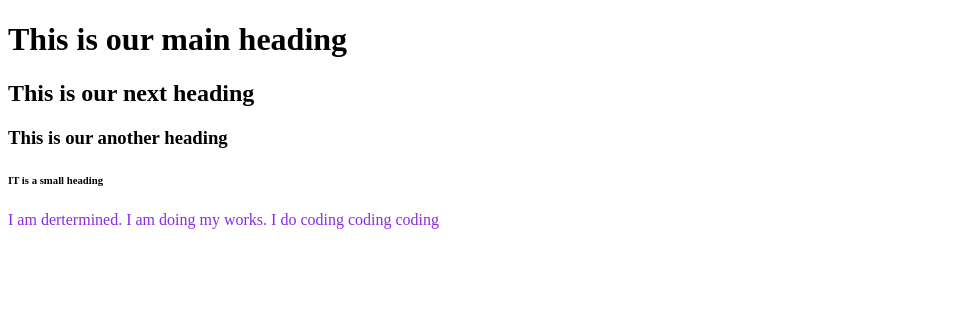
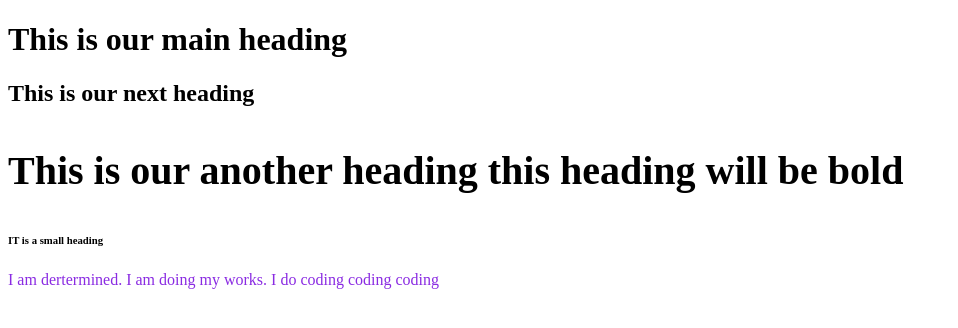
Before and after one commit to syma-tech/seconds-repo, a plain HTML site: page index.html in a window 1280 px wide. Shown: the whole page, without its empty margins (0-958 px from the left). Drawn offline with Linux system fonts and the light colour scheme.

Commit message:
h3 size increase

```diff
--- a/index.html
+++ b/index.html
@@ -10,7 +10,7 @@
 <body>
     <h1>This is our main heading</h1>
     <h2>This is our next heading</h2>
-    <h3>This is our another heading</h3>
+    <h3>This is our another heading this heading will be bold</h3>
     <h6>IT is a small heading</h6>
     <p>I am dertermined. I am doing my works. I do coding coding coding</p>
 </body>
--- a/style.css
+++ b/style.css
@@ -1,3 +1,6 @@
 P{
     color: blueviolet;
 }
+h3{
+    font-size: 40px;
+}
```
